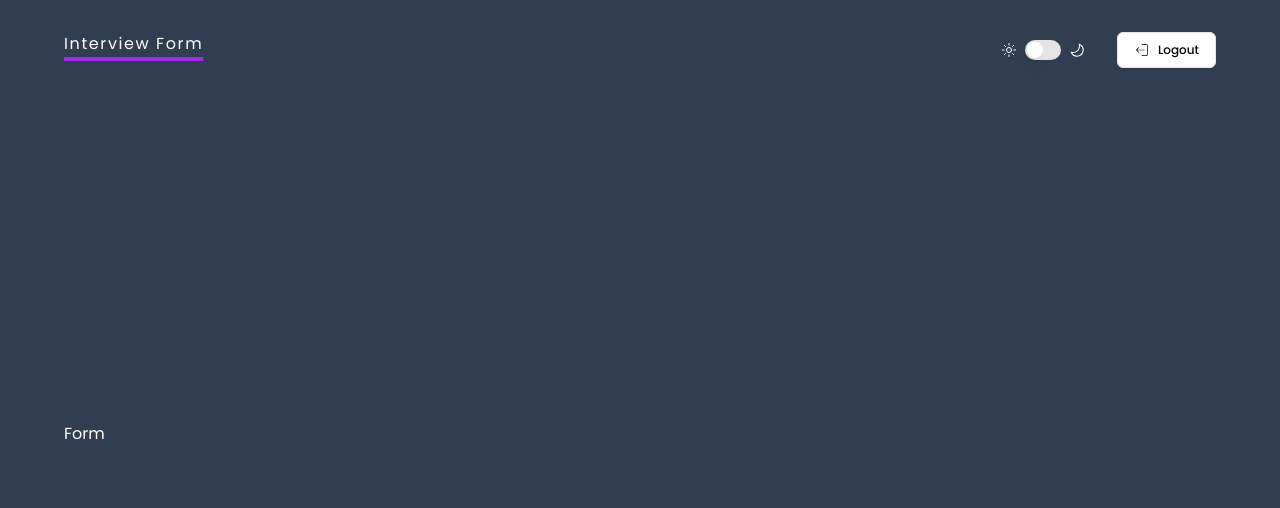
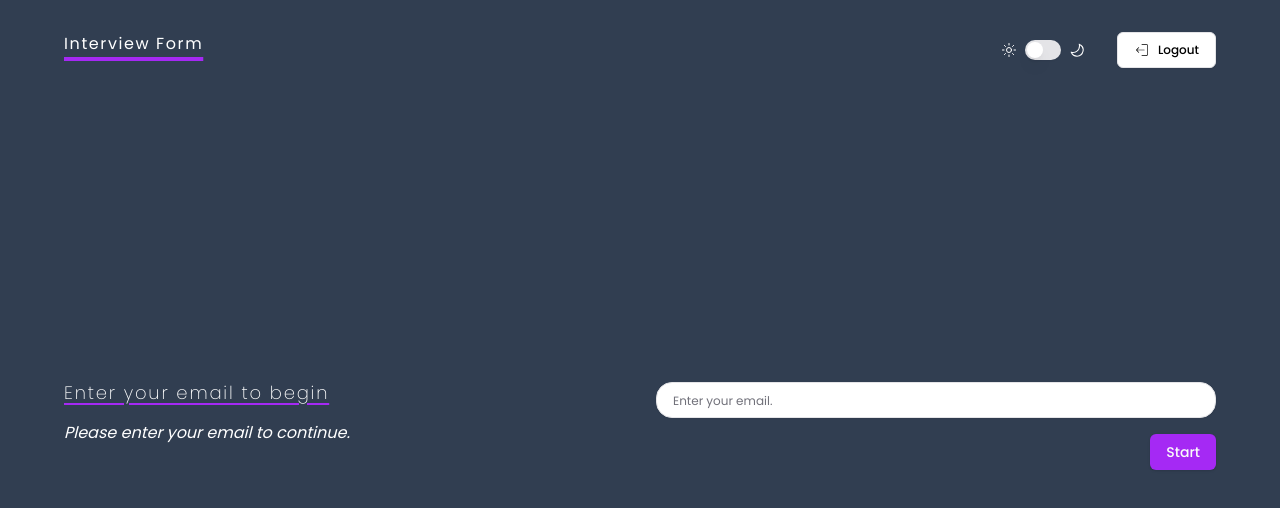
Before and after one commit to cenkbulbull/interview-form, a Next.js app: page /forms/1/form in a window 1280 px wide. Shown: the top 508 px of the page. Built offline with nearby package versions, Linux system fonts and the light colour scheme.

Commit message:
feat: form screen statics created

```diff
--- a/app/(dashboard)/forms/[id]/form/page.js
+++ b/app/(dashboard)/forms/[id]/form/page.js
@@ -1,7 +1,133 @@
-import React from "react";
+"use client";
+import { Button } from "@/components/ui/button";
+import { Textarea } from "@/components/ui/textarea";
+import { Input } from "@/components/ui/input";
+import { useState, useEffect } from "react";
+import { useParams } from "next/navigation";
+import { useToast } from "@/hooks/use-toast";
 
 const Form = () => {
-  return <div>Form</div>;
+  // Soruların dizisi
+  const questions = [
+    "Lorem Ipsum is simply dummy text of the printing and typesetting industry?",
+    "What is the capital of France?",
+    "Who developed the theory of relativity?",
+  ];
+
+  const { toast } = useToast();
+  const params = useParams(); // URL'deki id'yi alıyoruz
+  const [email, setEmail] = useState(""); // E-posta inputu
+  const [question, setQuestion] = useState(""); // Aktif soru
+  const [answer, setAnswer] = useState(""); // Verilen cevap
+  const [questionIndex, setQuestionIndex] = useState(0); // Soru index'i
+  const [isEmailEntered, setIsEmailEntered] = useState(false); // E-posta girilip girilmediğini kontrol ediyoruz
+  const [answers, setAnswers] = useState([]); // Cevapları saklayacağımız dizi
+
+  // Sorulara göre question state'ini güncelleyen useEffect
+  useEffect(() => {
+    if (questionIndex < questions.length) {
+      setQuestion(questions[questionIndex]);
+    }
+  }, [questionIndex]); // Sadece questionIndex değiştiğinde tetiklenir
+
+  // "Next" butonuna tıklanıldığında çalışacak fonksiyon
+  const handleNext = () => {
+    if (isEmailEntered) {
+      // Eğer son sorudaysak, Save Answers yapar
+      if (questionIndex === questions.length - 1) {
+        // Save answers kısmında tüm cevapları kaydediyoruz
+        const finalAnswers = [...answers, answer]; // Son cevabı da ekliyoruz
+        console.log("Answers Saved!");
+        console.log({
+          id: params.id, // ID bilgisi
+          email: email, // E-posta bilgisi
+          answers: finalAnswers, // Tüm cevaplar
+        });
+      } else {
+        // Yeni soruya geçiyoruz ve inputu sıfırlıyoruz
+        setAnswers((prevAnswers) => [...prevAnswers, answer]); // Cevabı ekliyoruz
+        setAnswer(""); // Inputu sıfırlıyoruz
+        setQuestionIndex((prevIndex) => prevIndex + 1); // Sonraki soruya geç
+      }
+    } else {
+      // İlk adımda e-posta girildiğinde
+      if (email) {
+        setIsEmailEntered(true); // E-posta girildiğinde sorulara geçiyoruz
+        setQuestionIndex(0); // İlk soruya başlıyoruz
+      } else {
+        toast({
+          title: "Error",
+          description: "Please enter your email to continue.",
+          variant: "destructive", // Toast'un tipi: hata (destructive)
+        });
+      }
+    }
+  };
+
+  return (
+    <div className="grid grid-cols-1 lg:grid-cols-2 gap-8">
+      <div className="flex flex-col gap-4">
+        {!isEmailEntered ? (
+          // E-posta girilmemişse, kullanıcıdan e-posta alıyoruz
+          <div className="text-lg font-light leading-tight">
+            <span className="tracking-widest underline decoration-primary decoration-2 underline-offset-4 transition-all duration-500">
+              Enter your email to begin
+            </span>
+          </div>
+        ) : (
+          // Sorulara geçildiğinde, soru metni burada gösterilecek
+          <div className="text-lg font-light leading-tight">
+            <span
+              className="tracking-widest underline decoration-primary decoration-2 underline-offset-4 transition-all duration-500"
+              key={questionIndex}
+            >
+              {question}
+            </span>
+          </div>
+        )}
+        <div className="italic">
+          {isEmailEntered
+            ? "Enter your answer in the input on the side."
+            : "Please enter your email to continue."}
+        </div>
+      </div>
+
+      <div>
+        {/* Bu divi sorular ve cevaplar için kullanıyoruz */}
+        {isEmailEntered ? (
+          <Textarea
+            id="1"
+            type="text"
+            placeholder="Enter your answer."
+            value={answer}
+            onChange={(e) => setAnswer(e.target.value)}
+            required
+            className="text-xs placeholder:text-xs focus-visible:ring-0  relative bg-white p-4 rounded-2xl text-gray-800 resize-none"
+          />
+        ) : (
+          <Input
+            id="email"
+            type="email"
+            placeholder="Enter your email."
+            value={email}
+            onChange={(e) => setEmail(e.target.value)}
+            required
+            className="text-xs placeholder:text-xs focus-visible:ring-0  relative bg-white  p-4 rounded-2xl text-gray-800"
+          />
+        )}
+
+        <div className="float-right my-4">
+          <Button onClick={handleNext}>
+            {isEmailEntered
+              ? questionIndex === questions.length - 1
+                ? "Save Answers"
+                : "Next"
+              : "Start"}
+          </Button>
+        </div>
+      </div>
+    </div>
+  );
 };
 
 export default Form;
--- a/components/shared/Navbar.jsx
+++ b/components/shared/Navbar.jsx
@@ -5,12 +5,17 @@ import { GoMoon } from "react-icons/go";
 import { IoSunnyOutline } from "react-icons/io5";
 import { CiLogout } from "react-icons/ci";
 
+import Link from "next/link";
+
 const Navbar = () => {
   return (
     <div className="flex justify-between mt-8">
-      <div className="tracking-widest underline decoration-primary decoration-4 underline-offset-8">
+      <Link
+        href="/"
+        className="tracking-widest underline decoration-primary decoration-4 underline-offset-8"
+      >
         Interview Form
-      </div>
+      </Link>
       <div className="flex gap-8">
         <div className="flex gap-2 items-center">
           <IoSunnyOutline />
```
